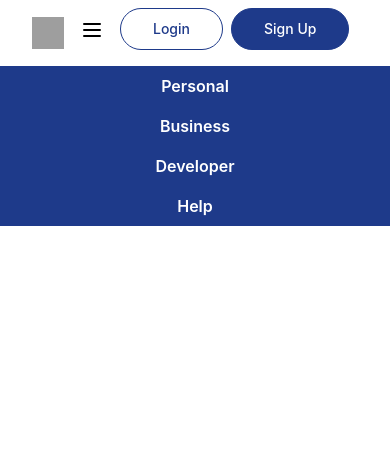
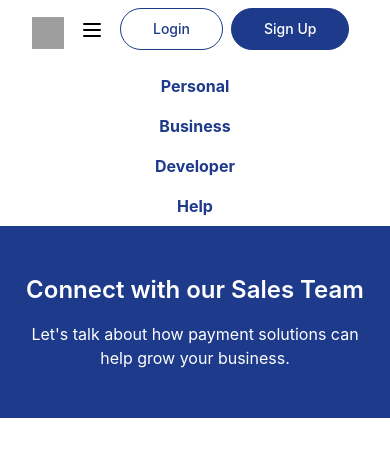
Before and after one commit to agdragneel/PayPalContactClone, a React (Create React App) app: page / in a window 390 px wide. Both pictures are taken after a click on the button 92 px from the left and 30 px from the top of the page. Shown: the top 456 px of the page. Built offline with nearby package versions, Linux system fonts and the light colour scheme; grey boxes are pictures that could not be loaded.

Commit message:
Made Blue Background Responsive

```diff
--- a/src/App.js
+++ b/src/App.js
@@ -30,11 +30,10 @@ function App() {
 
   return (
     <div className="App">
-      {isMobile ? (
-        <Header />
-      ) : (
+      <Header />
+      {isMobile && <BlueBackground />}
+      {!isMobile && (
         <>
-          <Header />
           <BlueBackground />
           <WhiteBackground />
           <Form />
--- a/src/components/BlueBackground.js
+++ b/src/components/BlueBackground.js
@@ -1,14 +1,12 @@
-import React from 'react'
+import React from 'react';
 
 export default function BlueBackground() {
   return (
-    <section className="bg-blue-900 text-white py-36">
-    <div className="container mx-auto px-4">
-
-    <h1 className="text-4xl font-semi-bold text-left mx-16">Connect with our <br/>Sales Team</h1>
-        <p className="font-semi-bold text-left my-4 mx-16">Let's talk about how payment solutions can help <br/> grow your business.</p>
-
-    </div>
-  </section>
-  )
+    <section className="bg-blue-900 text-white py-12 lg:py-36">
+      <div className="container mx-auto px-4">
+        <h1 className="text-2xl lg:text-4xl font-semibold text-center">Connect with our Sales Team</h1>
+        <p className="text-center mt-4">Let's talk about how payment solutions can help grow your business.</p>
+      </div>
+    </section>
+  );
 }
--- a/src/components/MobileNavLinks.js
+++ b/src/components/MobileNavLinks.js
@@ -4,11 +4,11 @@ import React from 'react';
 const MobileNavLinks = () => {
   return (
     <div className="lg:hidden">
-      <nav className="flex flex-col bg-blue-900">
-        <a href="/" className="px-2 text-white font-semibold hover:font-bold my-2">Personal</a>
-        <a href="/" className="px-2 text-white font-semibold hover:font-bold my-2">Business</a>
-        <a href="/" className="px-2 text-white font-semibold hover:font-bold my-2">Developer</a>
-        <a href="/" className="px-2 text-white font-semibold hover:font-bold my-2">Help</a>
+      <nav className="flex flex-col bg-white">
+        <a href="/" className="px-2 text-blue-900 font-bold hover:font-bold my-2">Personal</a>
+        <a href="/" className="px-2 text-blue-900 font-bold hover:font-bold my-2">Business</a>
+        <a href="/" className="px-2 text-blue-900 font-bold hover:font-bold my-2">Developer</a>
+        <a href="/" className="px-2 text-blue-900 font-bold hover:font-bold my-2">Help</a>
       </nav>
     </div>
   );
```
